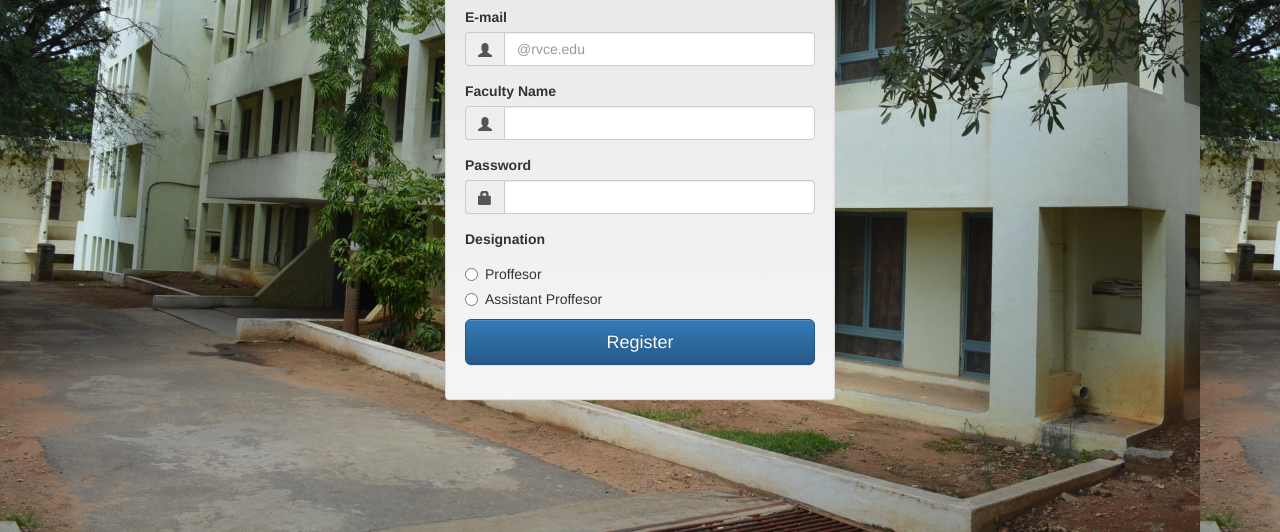
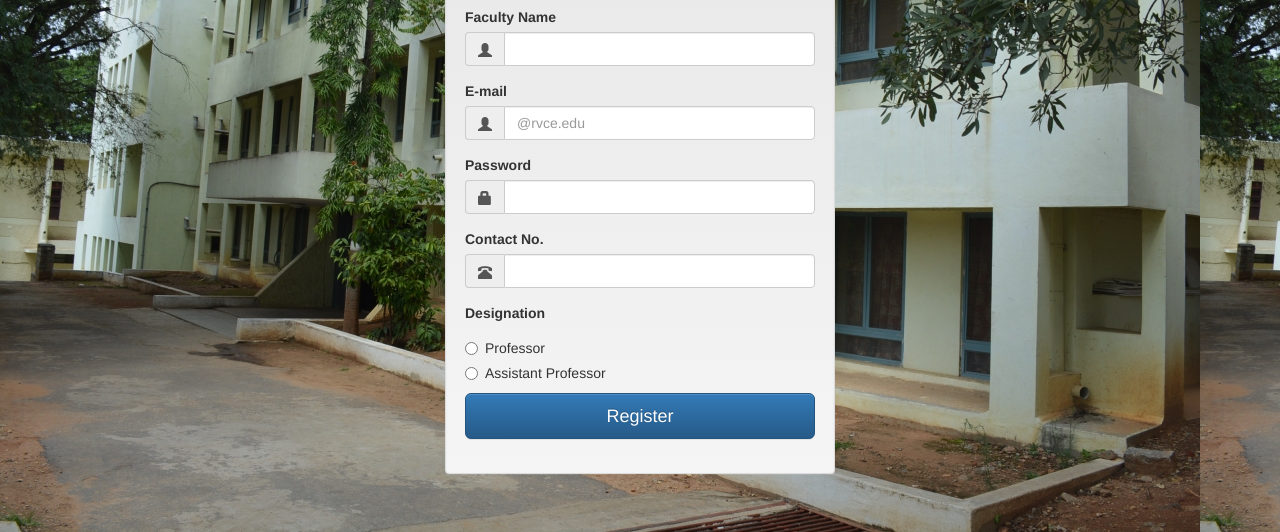
Before and after one commit to viggyr/cse-tracker, a website: page Public/registration_page.html in a window 1280 px wide. Shown: the part 268-800 px from the top of the page. Drawn offline with Linux system fonts and the light colour scheme.

Commit message:
Update registration_page.html

```diff
--- a/Public/registration_page.html
+++ b/Public/registration_page.html
@@ -60,7 +60,9 @@ h2 {
     <div class="media-body">
       <div class="row">
         <div class="col-md-12">
-      <h2 class="media-heading" style="color:blue"><strong><span>CSE LIBRARY MANAGEMENT SYSTEM</strong></span></h2>
+
+
+         <h2 class="media-heading" style="color:blue"><strong><span>CSE LIBRARY MANAGEMENT SYSTEM</strong></span></h2>
     </div>
   </div>
       <br>
@@ -71,23 +73,12 @@ h2 {
 
   <br>
 <div>
-  <form name="myform"  method="post">
+  <form name="myform" id="register"  method="post" action="http://localhost:2020/student">
 <div class="vertical-center" style="margin-top:65px">
   <div class="container">
   <div class="row">
     <div class="col-md-4 col-md-offset-4 well">
     <h1 class="text-center">Register Here</h1>
-      <div class="form-group">
-        <label>
-          E-mail
-        </label>
-        <div class="input-group">
-        <span class="input-group-addon" >
-          <span class="glyphicon glyphicon-user"></span>
-        </span>
-        <input type="email" placeholder="@rvce.edu" name="email" class="form-control" required="required">
-        </div>
-      </div>
 
       <div class="form-group">
       	<label>
@@ -97,9 +88,21 @@ h2 {
           <span class="input-group-addon" >
           <span class="glyphicon glyphicon-user"></span>
           </span>
-          <input type="text" class="form-control" name="name" required="required">
+          <input id="Nametxt" type="text" class="form-control" name="name" required="required">
       </div>
   </div>
+
+     <div class="form-group">
+        <label>
+          E-mail
+        </label>
+        <div class="input-group">
+        <span class="input-group-addon" >
+          <span class="glyphicon glyphicon-user"></span>
+        </span>
+        <input type="email" id="Emailtxt" placeholder="@rvce.edu" name="email" class="form-control" required="required">
+        </div>
+      </div>
 
       <div class="form-group">
         <label>
@@ -109,7 +112,20 @@ h2 {
         <span class="input-group-addon">
         <i class="glyphicon glyphicon-lock"></i>
         </span>
-        <input type="password" name="password" class="form-control" required="required">
+        <input type="password" id="Passwordtxt" name="password" class="form-control" required="required">
+        </div>
+      </div>
+
+     <div class="form-group">
+        <label>
+          Contact No.
+        </label>
+        <div class="input-group">
+        <span class="input-group-addon">
+        <i class="glyphicon glyphicon-phone-alt"></i>
+        </span>
+        <input type="tel" name="telephone" maxlength=
+            "10" class="form-control" id="Contacttxt" required="required">
         </div>
       </div>
 
@@ -118,10 +134,10 @@ h2 {
       	   Designation
          </label>
          <div class="radio">
-  <label><input type="radio" name="optradio">Proffesor</label>
+  <label><input type="radio" name="optradio" value="Professor">Professor</label>
      </div>
          <div class="radio">
-  <label><input type="radio" name="optradio">Assistant Proffesor</label>
+  <label><input type="radio" name="optradio" value="Assistant Professor" >Assistant Professor</label>
          </div>
 
       <div class="form-group">
```
